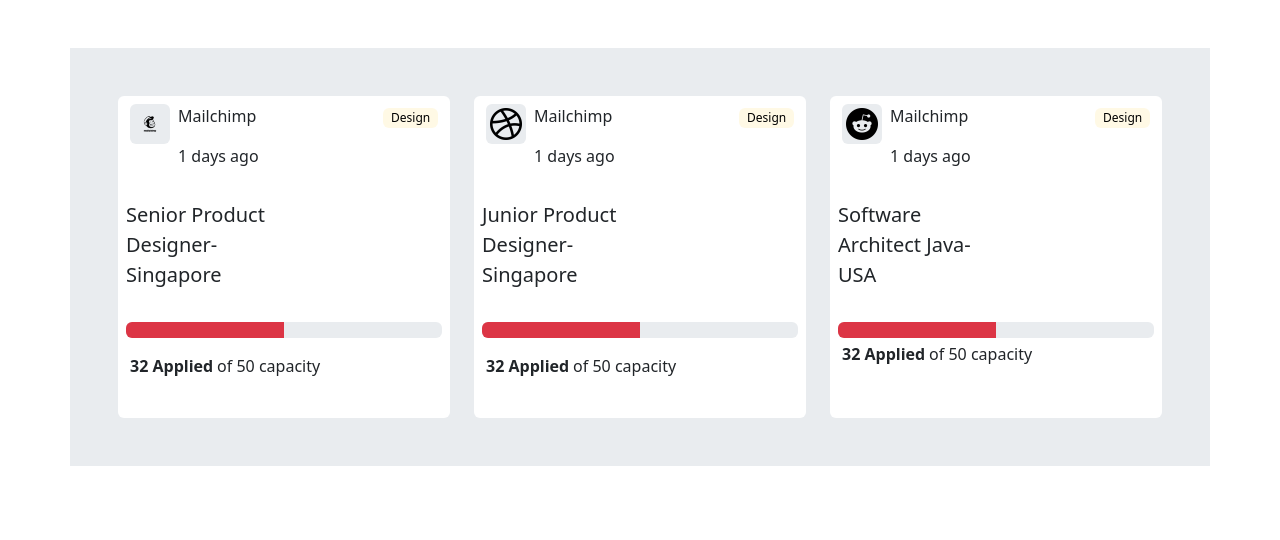
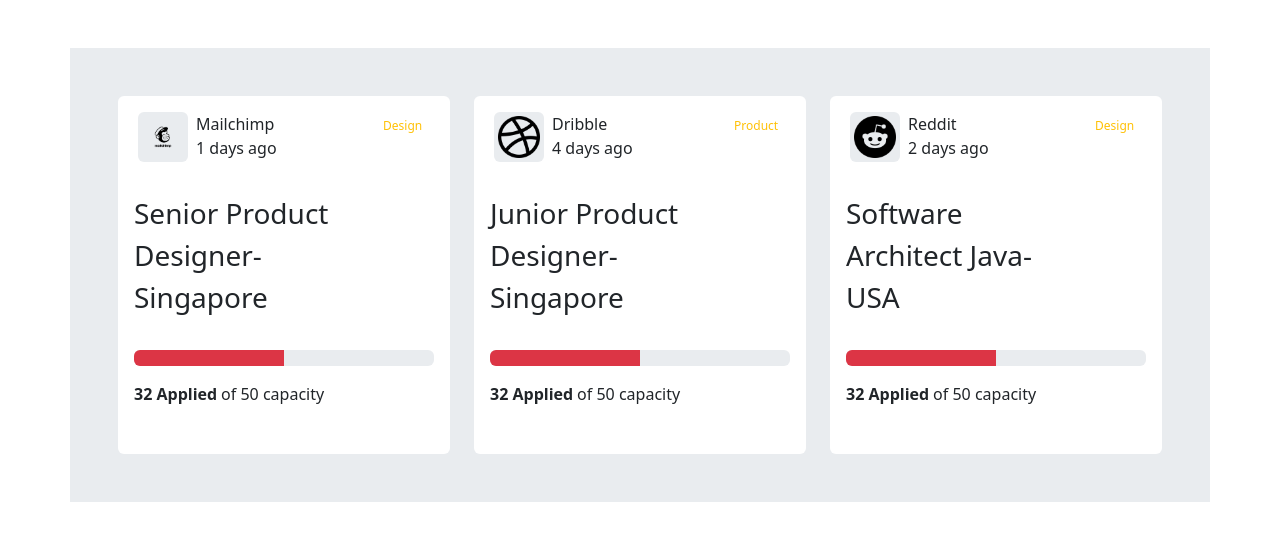
Before and after one commit to Sahilpatel001/bootstrap, a plain HTML site: page bootstrap assessment/index.html in a window 1280 px wide. Drawn offline with nearby package versions, Linux system fonts and the light colour scheme.

Commit message:
Update index.html

```diff
--- a/bootstrap assessment/index.html
+++ b/bootstrap assessment/index.html
@@ -19,102 +19,101 @@
 
         <div class="row d-flex p-5 gap-4">
 
-            <div class="col rounded-2 bg-white p-2">
+            <div class="col rounded-2 bg-white p-3">
 
                 <div class="d-flex justify-content-between px-1">
                     <div class="left-col d-flex">
                         <div class="left-col1">
-                            <img src="images/mailchimp-logo-removebg-preview.png" width="40px" class="bg-body-secondary p-1 rounded me-2">
+                            <img src="images/mailchimp-logo-removebg-preview.png" width="50px" class="bg-body-secondary p-1 rounded me-2">
                         </div>
                         <div class="right-col1">
 
-                            <p class="fw-medium">Mailchimp</p>
-                            <p>1 days ago</p>
+                            <p class="fw-medium">Mailchimp <span class="d-block fw-light"> 1 days ago</span></p>
+
 
                         </div>
                     </div>
 
                     <div class="right-col">
-                        <span class="badge text-bg-warning fw-medium bg-opacity-10">Design</span>
+                        <span class="badge text-warning fw-medium bg-opacity-10">Design</span>
                     </div>
 
                 </div>
 
 
-                <p class="fw-normal fs-5 w-50 py-3">Senior Product Designer-Singapore</p>
+                <p class="fw-normal fs-3 w-75 py-3">Senior Product Designer-Singapore</p>
 
                 <div class="progress" role="progressbar" aria-label="Basic example" aria-valuenow="50" aria-valuemin="0" aria-valuemax="100">
                     <div class="progress-bar bg-danger" style="width: 50%"></div>
                 </div>
 
-                <p class="py-3"><span class="fw-bold px-1">32 Applied</span>of 50 capacity</p>
+                <p class="py-3"><span class="fw-bold pe-1">32 Applied</span>of 50 capacity</p>
 
 
 
             </div>
 
-            <div class="col rounded-2 bg-white p-2">
+            <div class="col rounded-2 bg-white p-3">
 
                 <div class="d-flex justify-content-between px-1">
                     <div class="left-col d-flex">
                         <div class="left-col1">
-                            <img src="images/87400.png" width="40px" class="bg-body-secondary p-1 rounded me-2">
+                            <img src="images/87400.png" width="50px" class="bg-body-secondary p-1 rounded me-2">
                         </div>
                         <div class="right-col1">
 
-                            <p class="fw-medium">Mailchimp</p>
-                            <p>1 days ago</p>
+                            <p class="fw-medium">Dribble <span class="d-block fw-light">4 days ago</span></p>
+
 
                         </div>
                     </div>
 
                     <div class="right-col">
-                        <span class="badge text-bg-warning fw-medium bg-opacity-10">Design</span>
+                        <span class="badge text-warning fw-medium bg-opacity-10">Product</span>
                     </div>
 
                 </div>
 
 
-                <p class="fw-normal fs-5 w-50 py-3">Junior Product Designer-Singapore</p>
+                <p class="fw-normal fs-3 w-75 py-3">Junior Product Designer-Singapore</p>
 
                 <div class="progress" role="progressbar" aria-label="Basic example" aria-valuenow="50" aria-valuemin="0" aria-valuemax="100">
                     <div class="progress-bar bg-danger" style="width: 50%"></div>
                 </div>
 
-                <p class="py-3"><span class="fw-bold px-1">32 Applied</span>of 50 capacity</p>
+                <p class="py-3"><span class="fw-bold pe-1">32 Applied</span>of 50 capacity</p>
 
             </div>
 
-            <div class="col rounded-2 bg-white p-2">
+            <div class="col rounded-2 bg-white p-3">
 
                 <div class="d-flex justify-content-between px-1">
                     <div class="left-col d-flex">
                         <div class="left-col1">
-                            <img src="images/reddit-logo-icon-1024x1024-215h6kce.png" width="40px" class="bg-body-secondary p-1 rounded me-2">
+                            <img src="images/reddit-logo-icon-1024x1024-215h6kce.png" width="50px" class="bg-body-secondary p-1 rounded me-2">
                         </div>
                         <div class="right-col1">
 
-                            <p class="fw-medium">Mailchimp</p>
-                            <p>1 days ago</p>
+                            <p class="fw-medium">Reddit <span class=" d-block fw-light">2 days ago</span></p>
 
                         </div>
                     </div>
 
 
                     <div class="right-col">
-                        <span class="badge text-bg-warning fw-medium bg-opacity-10">Design</span>
+                        <span class="badge text-warning fw-medium bg-opacity-10">Design</span>
                     </div>
 
                 </div>
 
 
-                <p class="fw-normal fs-5 w-50 py-3">Software Architect Java-USA</p>
+                <p class="fw-normal fs-3 w-75 py-3">Software Architect Java-USA</p>
 
                 <div class="progress" role="progressbar" aria-label="Basic example" aria-valuenow="50" aria-valuemin="0" aria-valuemax="100">
                     <div class="progress-bar bg-danger" style="width: 50%"></div>
                 </div>
 
-                <p class="py-1 "><span class="fw-bold px-1">32 Applied</span>of 50 capacity</p>
+                <p class="py-3"><span class="fw-bold pe-1">32 Applied</span>of 50 capacity</p>
 
             </div>
 
```
